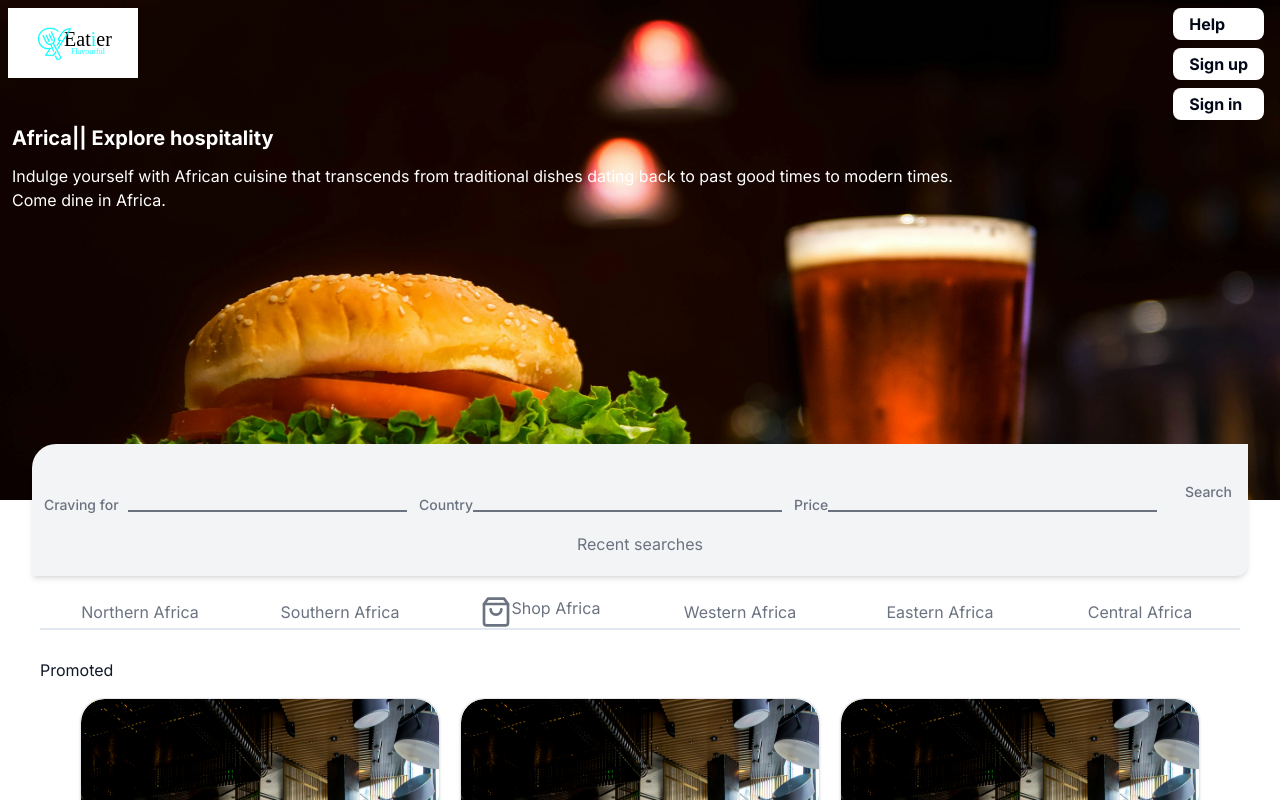
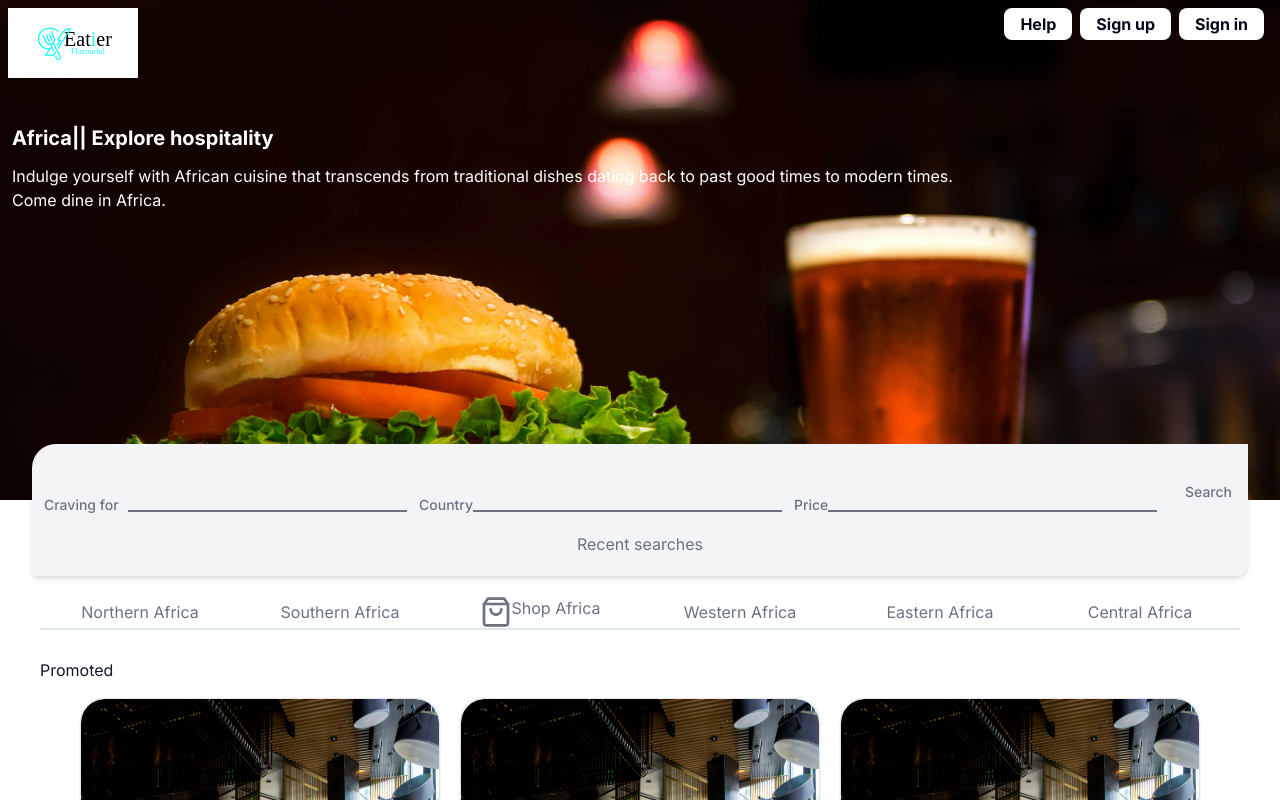
Before and after one commit to churmon/eatier2, a Next.js app: page /africa in a window 1280 px wide. Shown: the top 800 px of the page. Built offline with nearby package versions, Linux system fonts and the light colour scheme.

Commit message:
africa update3

```diff
--- a/src/components/africa/FirstSection.tsx
+++ b/src/components/africa/FirstSection.tsx
@@ -23,7 +23,7 @@
             </div>
 
             <div className="absolute z-10 top-2 right-2">
-                <div className="flex flex-col gap-2   sm:mr-2 font-bold">
+                <div className="flex flex-col gap-2 sm:flex-row sm:mr-2 font-bold">
                     <Link href="" className="bg-white px-4 py-1 rounded-lg">Help</Link>
                     <Link href="/register" className="bg-white px-4 py-1 rounded-lg">Sign up</Link>
                     <Link href="/login" className="bg-white px-4 py-1 rounded-lg">Sign in</Link>
```
